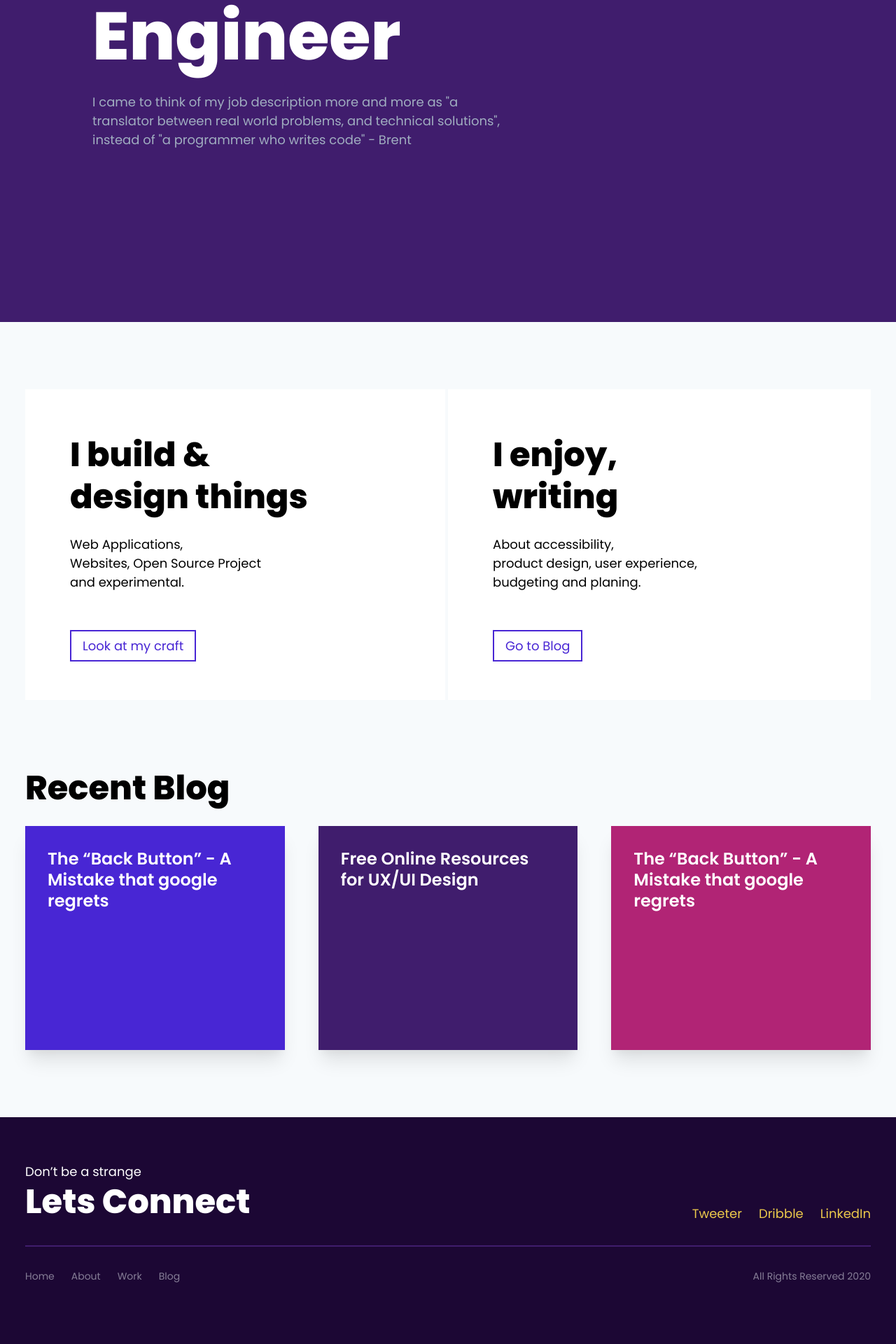
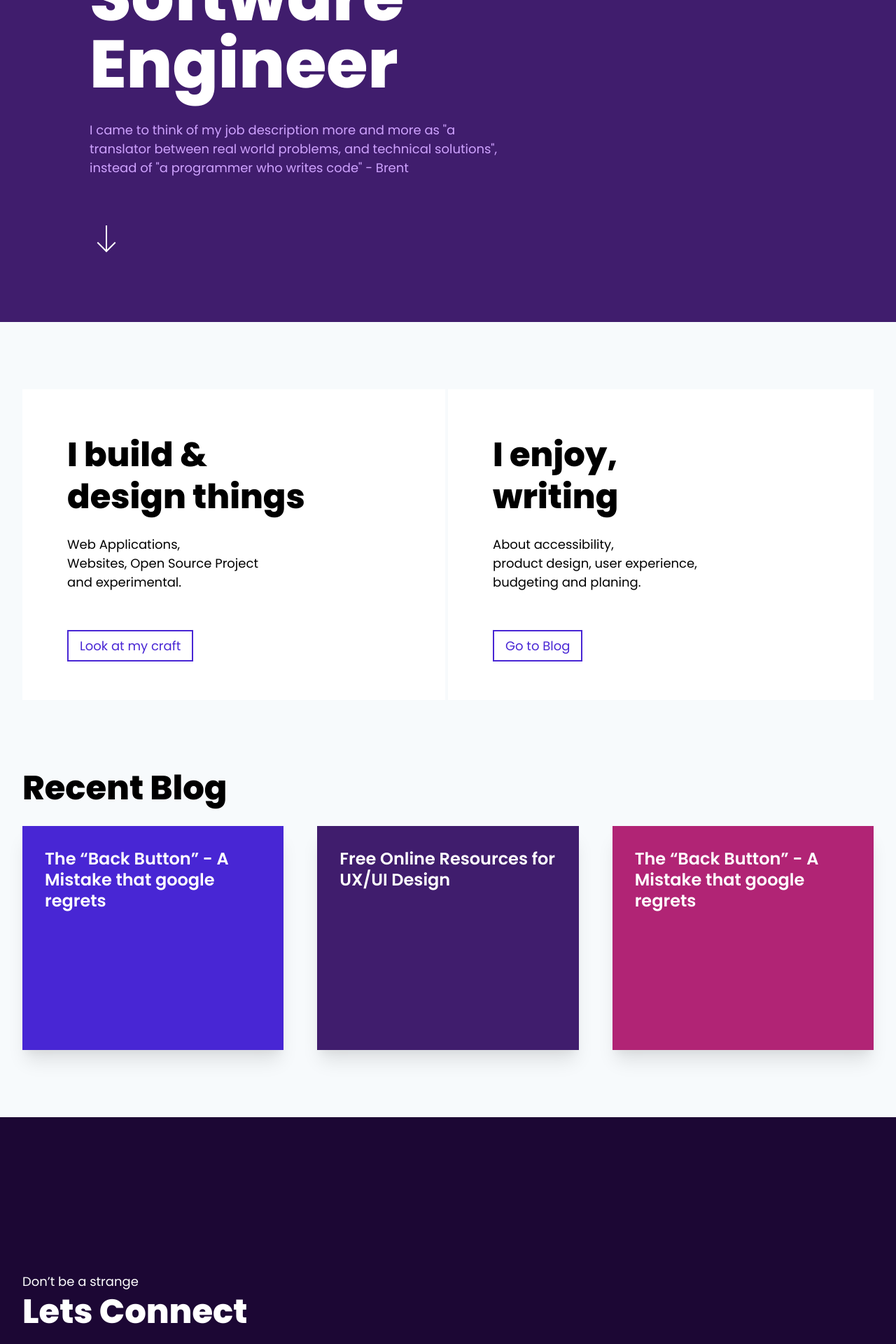
Before and after one commit to kimulisiraj/iamsiraj, a Nuxt app: page / in a window 1280 px wide. Shown: the part 340-2260 px from the top of the page at 70% size. Built offline with nearby package versions, Linux system fonts and the light colour scheme.

Commit message:
fullpage menu

```diff
--- a/assets/css/defaults.less
+++ b/assets/css/defaults.less
@@ -2,9 +2,8 @@ html, body {
   //background: #F9F9F9;
   @apply bg-gray-100;
 }
-
-.h1 {
-  @apply font-extrabold leading-normal;
-  font-size: 6em;
-  line-height: 1;
+@screen lg {
+  .container {
+    padding: 0 2rem;
+  }
 }
--- a/components/Footer.vue
+++ b/components/Footer.vue
@@ -1,27 +1,32 @@
 <template>
-  <footer class="bg-purple-darker min-h-screen md:h-auto">
+  <footer id="menu" class="bg-purple-darker min-h-screen flex items-center" style="max-height: 400px">
     <div class="container py-16">
-      <div class="md:flex justify-between items-end">
+      <div class="">
         <div class="text-white">
           <p>Don’t be a strange</p>
-          <h3 class="text-5xl font-extrabold leading-tight text-white">
+          <h3 class="text-4xl md:text-5xl font-extrabold leading-tight text-white">
             Lets Connect
           </h3>
         </div>
         <div>
-          <a href="" class="block md:inline ml-0 md:ml-6 mt-3 md:mt-0 text-yellow-500">Tweeter</a>
-          <a href="" class="block md:inline ml-0 md:ml-6 mt-3 md:mt-0 text-yellow-500">Dribble</a>
-          <a href="" class="block md:inline ml-0 md:ml-6 mt-3 md:mt-0 text-yellow-500">LinkedIn</a>
+          <a href="" class="block mt-4 text-lg  font-bold md:text-xl text-yellow">Tweeter</a>
+          <a href="" class="block mt-4 text-lg  font-bold md:text-xl text-yellow">Dribble</a>
+          <a href="" class="block mt-4 text-lg  font-bold md:text-xl text-yellow">LinkedIn</a>
         </div>
       </div>
-      <div class="flex justify-between mt-8 py-8 text-lg md:text-sm text-gray-200 border-t-2 border-purple">
-        <div>
-          <a href="" class="block md:inline mt-3 md:mt-0 mr-6 opacity-50">Home</a>
-          <a href="" class="block md:inline mt-3 md:mt-0 mr-6 opacity-50">About</a>
-          <a href="" class="block md:inline mt-3 md:mt-0 mr-6 opacity-50">Work</a>
-          <a href="" class="block md:inline mt-3 md:mt-0 mr-6 opacity-50">Blog</a>
+      <hr class="border-t-2 border-white opacity-25 mt-10">
+      <div class="flex flex-wrap justify-between py-8">
+        <div class="w-full md:w-2/3">
+          <nuxt-link to="/" class="text-lg text-white opacity-75 font-bold block md:inline mt-4 md:mt-0 mr-6">
+            Home
+          </nuxt-link>
+          <a href="" class="text-lg text-white opacity-75 font-bold block md:inline mt-4 md:mt-0 mr-6">About</a>
+          <a href="" class="text-lg text-white opacity-75 font-bold block md:inline mt-4 md:mt-0 mr-6">Work</a>
+          <a href="" class="text-lg text-white opacity-75 font-bold block md:inline mt-4 md:mt-0 mr-6">Blog</a>
         </div>
-        <div class="opacity-50">All Rights Reserved 2020</div>
+        <div class="opacity-50 mt-16 md:mt-0 text-white opacity-50 text-sm hidden md:block">
+          All Rights Reserved 2020
+        </div>
       </div>
     </div>
   </footer>
--- a/components/Navigation.vue
+++ b/components/Navigation.vue
@@ -3,9 +3,9 @@
     <div class="font-bold">
       I'm Siraj Kimuli
     </div>
-    <div class="font-bold border-2 border-white text-sm py-2 px-4">
+    <nuxt-link to="/#menu" class="font-bold border-2 border-white text-sm py-2 px-4">
       Menu
-    </div>
+    </nuxt-link>
   </nav>
 </template>
 
--- a/pages/index.vue
+++ b/pages/index.vue
@@ -3,22 +3,43 @@
     <!--introduction banner-->
     <div class="bg-purple">
       <div class="container flex items-center h-screen" style="max-height: 800px">
-        <div class="w-full md:w-2/3 lg:w-1/2 ml-0 lg:ml-24">
-          <h1 class="text-8xl font-extrabold text-white leading-none">
+        <div class="w-full md:w-2/3 lg:w-1/2 ml-0 lg:ml-24 mt-48">
+          <h1 class="text-6xl md:text-8xl font-extrabold text-white leading-none">
             Software Engineer
           </h1>
-          <p class="text-gray-500 mt-8 text-xlg">
-            I came to think of my job description more and more as "a translator between real world problems, and technical solutions", instead of "a programmer who writes code" - Brent
+          <p class="text-purple-light mt-8 text-xlg">
+            I came to think of my job description more and more as "a translator between real world problems, and
+            technical solutions", instead of "a programmer who writes code" - Brent
           </p>
+          <div class="mt-8 md:mt-16">
+            <svg
+              role="img"
+              xmlns="http://www.w3.org/2000/svg"
+              width="48px"
+              height="48px"
+              viewBox="0 0 24 24"
+              aria-labelledby="arrowDownIconTitle"
+              stroke="#fff"
+              stroke-width="1"
+              stroke-linecap="square"
+              stroke-linejoin="miter"
+              fill="none"
+              color="#fff"
+            ><title id="arrowDownIconTitle">Arrow Down</title>
+              <path d="M6 15l6 6 6-6" />
+              <path d="M12 3v17" />
+              <path stroke-linecap="round" d="M12 21v-1" />
+            </svg>
+          </div>
         </div>
       </div>
     </div>
 
     <!--summary-->
-    <div class="container">
+    <div class="container px-0">
       <div class="bg-white md:my-24 flex flex-wrap">
         <div class="w-full lg:w-1/2 px-8 py-16 md:p-16 border-r-0 lg:border-r-4 border-gray-100">
-          <h2 class="text-5xl font-extrabold leading-tight">
+          <h2 class="text-4xl md:text-5xl font-extrabold leading-tight">
             I build & <br>
             design things
           </h2>
@@ -32,7 +53,7 @@
           </p>
         </div>
         <div class="w-full lg:w-1/2 px-8 py-16 md:p-16">
-          <h2 class="text-5xl font-extrabold leading-tight">
+          <h2 class="text-4xl md:text-5xl font-extrabold leading-tight">
             I enjoy, <br>
             writing
           </h2>
@@ -55,20 +76,20 @@
       </h2>
       <div class="flex flex-wrap mt-6 -mx-6">
         <div class="w-full md:w-1/3 px-6 md:my-0 my-6">
-          <a href="" class="shadow-xl w-full bg-white h-80 flex p-8 bg-blue">
+          <a href="" class="shadow-xl bg-white h-80 block p-8 bg-blue">
             <h3 class="text-2xl font-semibold leading-tight text-white">The “Back Button”
               - A Mistake that
               google regrets</h3>
           </a>
         </div>
         <div class="w-full md:w-1/3 px-6 md:my-0 my-6">
-          <a href="" class="shadow-xl w-full bg-white h-80 flex p-8 bg-purple">
+          <a href="" class="shadow-xl bg-white h-80 block p-8 bg-purple">
             <h3 class="text-2xl font-semibold leading-tight text-white">Free Online Resources for
               UX/UI Design</h3>
           </a>
         </div>
         <div class="w-full md:w-1/3 px-6 md:my-0 my-6">
-          <a href="" class="shadow-xl w-full bg-white h-80 flex p-8 bg-pink">
+          <a href="" class="shadow-xl bg-white h-80 block p-8 bg-pink">
             <h3 class="text-2xl font-semibold leading-tight text-white">The “Back Button”
               - A Mistake that
               google regrets</h3>
--- a/tailwind.config.js
+++ b/tailwind.config.js
@@ -2,7 +2,7 @@ module.exports = {
   theme: {
     container: {
       center: true,
-      padding: '2em'
+      padding: '1em'
     },
 
     extend: {
@@ -18,6 +18,8 @@ module.exports = {
         blue: '#4826D4',
         purple: '#401D6D',
         'purple-darker': '#1C0734',
+        'purple-light': '#CFA3FF',
+        yellow: '#D4BF1F',
         red: '#CD4C48',
         pink: '#B12475'
       }
```
